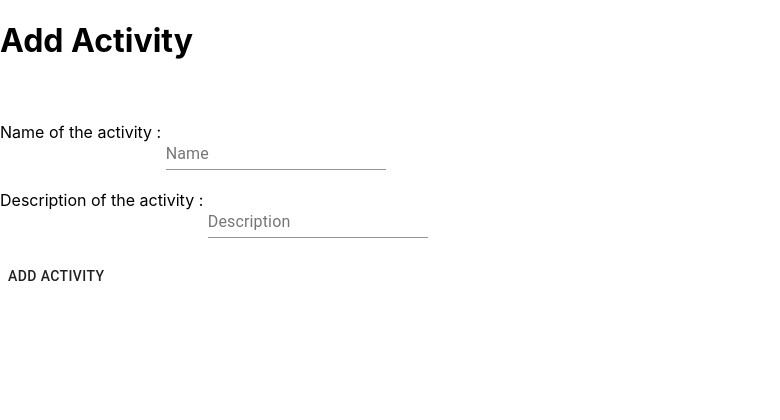
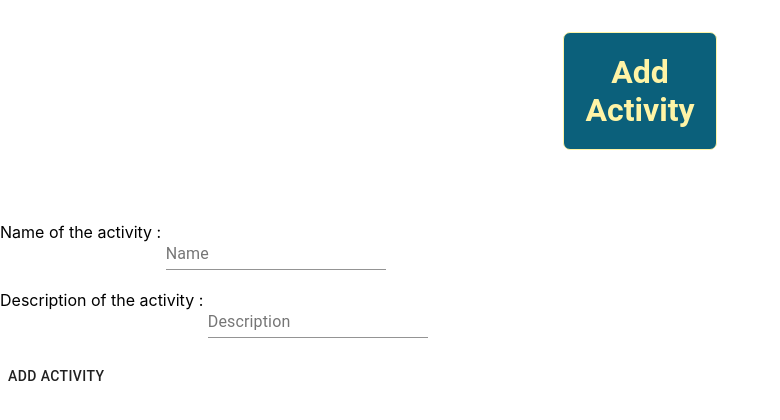
Before and after one commit to Build-Week-Good-TImes-Journal/Back-End, a React (Create React App) app in the folder journal/: page /userdashboard/1/addactivity in a window 1280 px wide. Shown: the top 420 px of the page, without its empty margins (0-780 px from the left). Built offline with nearby package versions, Linux system fonts and the light colour scheme; sample sign-in values are in the browser's storage.

Commit message:
started styling

```diff
--- a/journal/src/components/Activites/Activity.js
+++ b/journal/src/components/Activites/Activity.js
@@ -4,6 +4,7 @@ import api from '../../utils/api';
 // import Header from "./Header"
 import TextField from '@material-ui/core/TextField';
 import Button from '@material-ui/core/Button';
+import { HeaderLogin } from "../../Styles/style-widgets";
 
 
 function Addactivity(props){
@@ -40,7 +41,7 @@ console.log(id);
     return(
         <div>
             {/*<Header/>*/}
-            <h1>Add Activity</h1>
+            <HeaderLogin>Add Activity</HeaderLogin>
             <br/><br/><form onSubmit={handleSubmit}>
             <span>Name of the activity : </span><TextField label="Name" type="text" name="name" value={activity.name} onChange={handleChange}/><br/><br/>
             <span>Description of the activity : </span><TextField label="Description" type="text" name="description" value={activity.description} onChange={handleChange}/><br/><br/>
--- a/journal/src/components/Login/Login.js
+++ b/journal/src/components/Login/Login.js
@@ -34,10 +34,7 @@ border-radius: 7px;
 font-family: monospace, ubuntu;
 height: 500px;
 `
-const Fields = styled.input`
-margin: 2px;
-border-radius: 3px;
-`
+
 
 function LoginForm({ values, errors, touched }) {
   return (
--- a/journal/src/components/Login/NavBar.js
+++ b/journal/src/components/Login/NavBar.js
@@ -1,6 +1,6 @@
 import React from 'react';
 import Zone from "../../Images/Zone.png"
-
+import styled
 
 function Nav() {
 
--- a/journal/src/components/Routes/AppRouting.js
+++ b/journal/src/components/Routes/AppRouting.js
@@ -11,6 +11,7 @@ import UserDashboard from "../DashBoard/UserDashboard";
 import User from "../DashBoard/User";
 import Addactivity from "../Activites/Activity";
 import Editform from "../Activites/Editactivity";
+import ReflectionForm from "../Reflections/Reflections"
 
 const AppRouting = (props) => {
 
@@ -28,7 +29,7 @@ console.log(props);
             <ProtectedRoute exact path="/users/:id" component={User}/>
             <ProtectedRoute exact path="/activity/:id" component={Editform}/>
             <ProtectedRoute exact path="/userdashboard/:id/addactivity" component={Addactivity}/>
-            {/*<Route exact path="/AddReflection" component={ReflectionForm}/>*/}
+            <Route exact path="/AddReflection" component={ReflectionForm}/>
 
         </div>
     )
```
